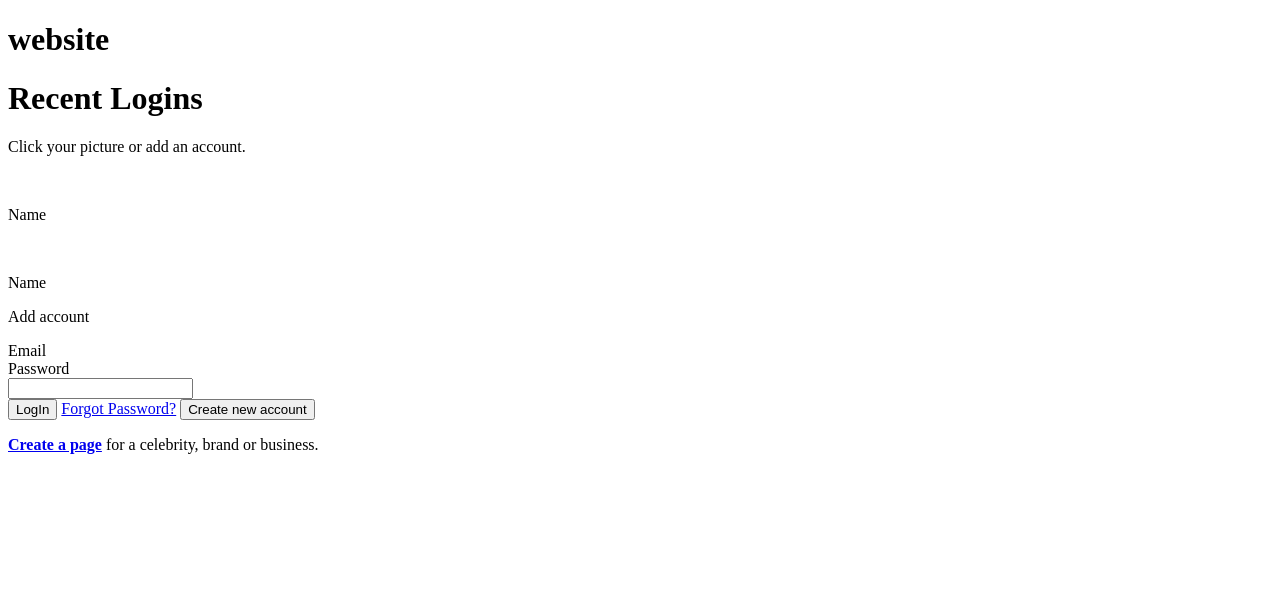
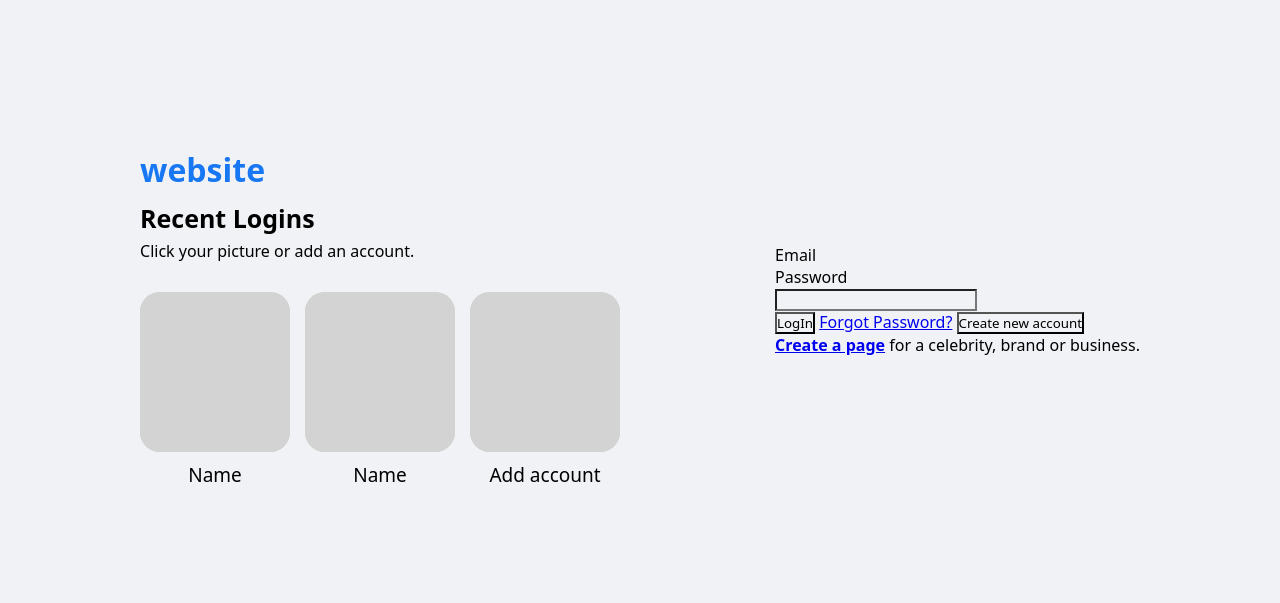
Before and after one commit to leenrd/LogIn-page, a plain HTML site: page index.html in a window 1280 px wide. Drawn offline with Linux system fonts and the light colour scheme.

Commit message:
Finished right section

```diff
--- a/index.html
+++ b/index.html
@@ -8,19 +8,21 @@
     <title>LogIn Page</title>
 </head>
 <body>
+    <div class="page">
+        <div class="account-section">
             <div class="header">
             <h1>website</h1>
-        <h1>Recent Logins</h1>
+            <h3>Recent Logins</h3>
             <p>Click your picture or add an account.</p>
             </div>
 
             <div class="cards">
             <div class="box">
-            <img src="" alt="">
+                <div class="add"></div>
                 <p>Name</p>
             </div>
             <div class="box">
-            <img src="" alt="">
+                <div class="add"></div>
                 <p>Name</p>
             </div>
             <div class="box">
@@ -28,6 +30,8 @@
                 <p>Add account</p>
             </div>
             </div>
+        </div>
+
 
         <div class="form-section">
             <div class="form">
@@ -40,6 +44,7 @@
             </div>
             <p><a href="/"><strong>Create a page</strong></a> for a celebrity, brand or business.</p>
         </div>
+    </div>
 
 </body>
 </html>
--- a/style.css
+++ b/style.css
@@ -0,0 +1,54 @@
+*{
+    box-sizing: border-box;
+    padding: 0;
+    margin: 0;
+    background-color: #F0F2F5;
+    font-family: system-ui, -apple-system, BlinkMacSystemFont, 'Segoe UI', Roboto, Oxygen, Ubuntu, Cantarell, 'Open Sans', 'Helvetica Neue', sans-serif;
+    /* outline: 1px solid red; */
+}
+
+.page{
+    height: 600px;
+    display: flex;
+    justify-content: space-evenly;
+    align-items: center;
+}
+
+.account-section{
+    display: flex;
+    flex-direction: column;
+}
+
+.header{
+    margin-bottom: 30px;
+}
+h1{
+    color: #1877F2;
+    margin-bottom: 10px;
+}
+
+h3{
+    font-size: 25px;
+    margin-bottom: 5px;
+}
+
+.cards{
+    display: flex;
+}
+
+.add{
+    margin-bottom: 10px;
+}
+
+.cards div{
+    background-color: lightgray;
+    border-radius: 20px;
+    margin-right: 15px;
+    height: 160px;
+    width: 150px;
+}
+
+.cards p{
+    font-size: 19px;
+    text-align: center;
+}
```
Lines whose indentation alone changed are shown as unchanged.
